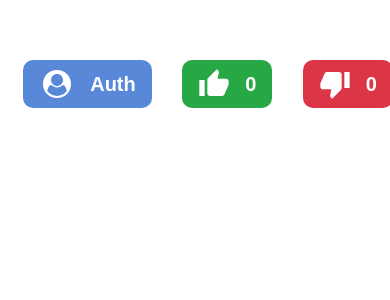
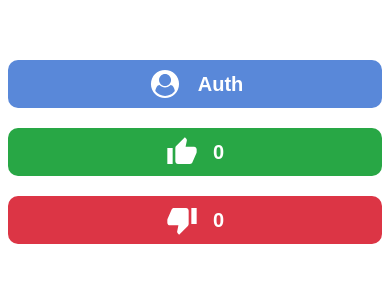
Before and after one commit to kairataliakbar/breakpoint-test, a Vue app: page / in a window 390 px wide. Shown: the top 300 px of the page. Built offline with nearby package versions, Linux system fonts and the light colour scheme.

Commit message:
feat(MainTemplate): add style for mobile

```diff
--- a/src/components/templates/MainTemplate.vue
+++ b/src/components/templates/MainTemplate.vue
@@ -1,11 +1,11 @@
 <template>
   <main>
     <div class="container">
-      <Button @click="onOpenAuthModal" icon-name="profile">Auth</Button>
+      <Button @click="onOpenAuthModal" icon-name="profile" class="margin">Auth</Button>
 
-      <Like>{{ success }}</Like>
+      <Like class="margin">{{ success }}</Like>
 
-      <Dislike>{{ fails }}</Dislike>
+      <Dislike class="margin">{{ fails }}</Dislike>
 
       <ModalAuth
         v-if="authModalShow"
@@ -90,6 +90,16 @@ main {
     flex-direction: row;
     align-items: center;
     justify-content: space-around;
+
+    @media (max-width: 560px) {
+      width: 100%;
+      flex-direction: column;
+      align-items: stretch;
+    }
+  }
+
+  .margin {
+    margin-bottom: 20px;
   }
 }
 </style>
```
